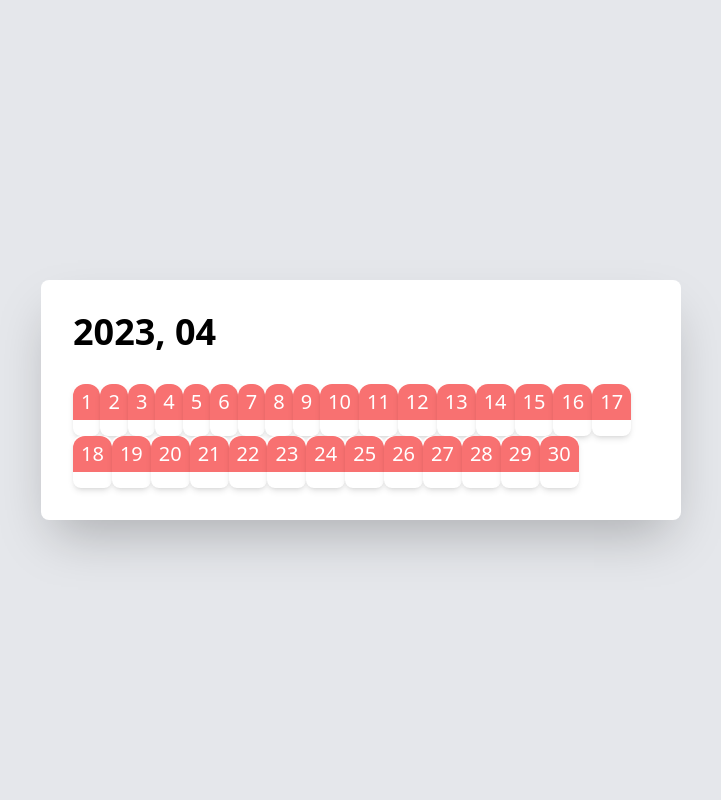
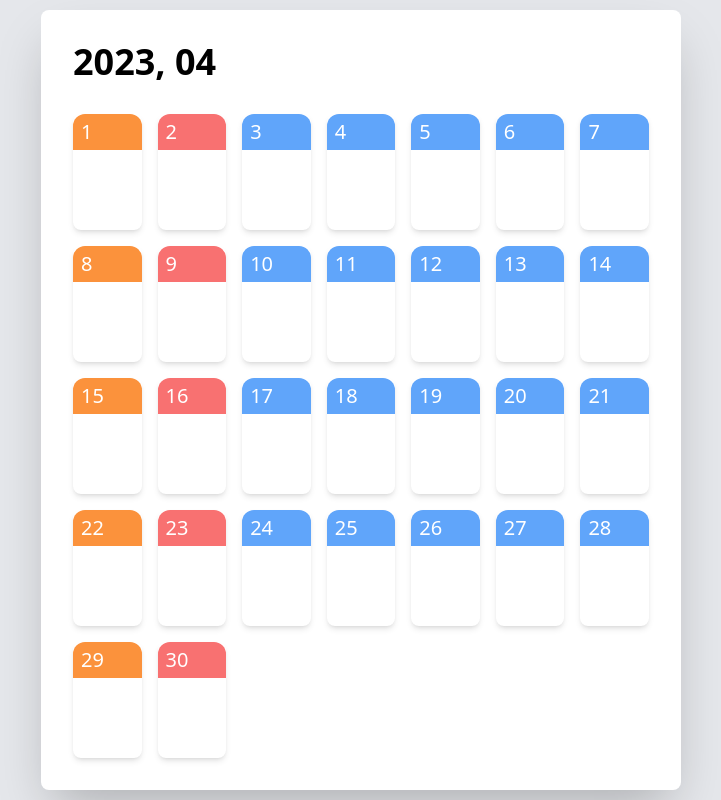
Before and after one commit to Baekshook/simple-Calendar, a React (Create React App) app: page / in a window 1280 px wide. Shown: the whole page, without its empty margins (279-1000 px from the left). Built offline with nearby package versions, Linux system fonts and the light colour scheme.

Commit message:
삼항연산자 적용, CSS 추가 작업

```diff
--- a/src/components/Calendar.jsx
+++ b/src/components/Calendar.jsx
@@ -1,16 +1,16 @@
-import React from 'react'
-import Date from './Date'
-import calendarData from "../calendarData.json"
+import React from "react";
+import Date from "./Date";
+import calendarData from "../calendarData.json";
 
 export default function Calender() {
   return (
-    <div className='bg-white w-1/2 rounded-lg shadow-2xl p-8'>
-        <div className='pb-8 text-4xl font-bold'>2023, 04</div>
-       {
-        calendarData.map((v,i) => {
-          return <Date key={i} date={v.date} day={v.day} todos={v.todos}/>
-        })
-       }
+    <div className="bg-white w-1/2 rounded-lg shadow-2xl p-8">
+      <div className="pb-8 text-4xl font-bold">2023, 04</div>
+      <ul className="grid grid-cols-7 gap-4">
+        {calendarData.map((v, i) => {
+          return <Date key={i} date={v.date} day={v.day} todos={v.todos} />;
+        })}
+      </ul>
     </div>
-  )
+  );
 }
--- a/src/components/Date.jsx
+++ b/src/components/Date.jsx
@@ -3,10 +3,14 @@ import React from "react";
 export default function Date(props) {
   return (
     <li className="inline-block bg-white rounded-lg shadow-md">
-      <div className={`bg-red-400 rounded-t-xl px-2 py-1 text-xl text-white`}>
+      <div
+        className={`${
+          props.day === "SUN" ? "bg-red-400" : props.day === "SAT" ? "bg-orange-400" : "bg-blue-400"
+        } rounded-t-xl px-2 py-1 text-xl text-white`}
+      >
         {props.date}
       </div>
-      <ul className="p-2 text-lg">
+      <ul className="p-2 text-lg h-20">
         {props.todos.map((v, i) => {
           return <li>{v}</li>;
         })}
```
